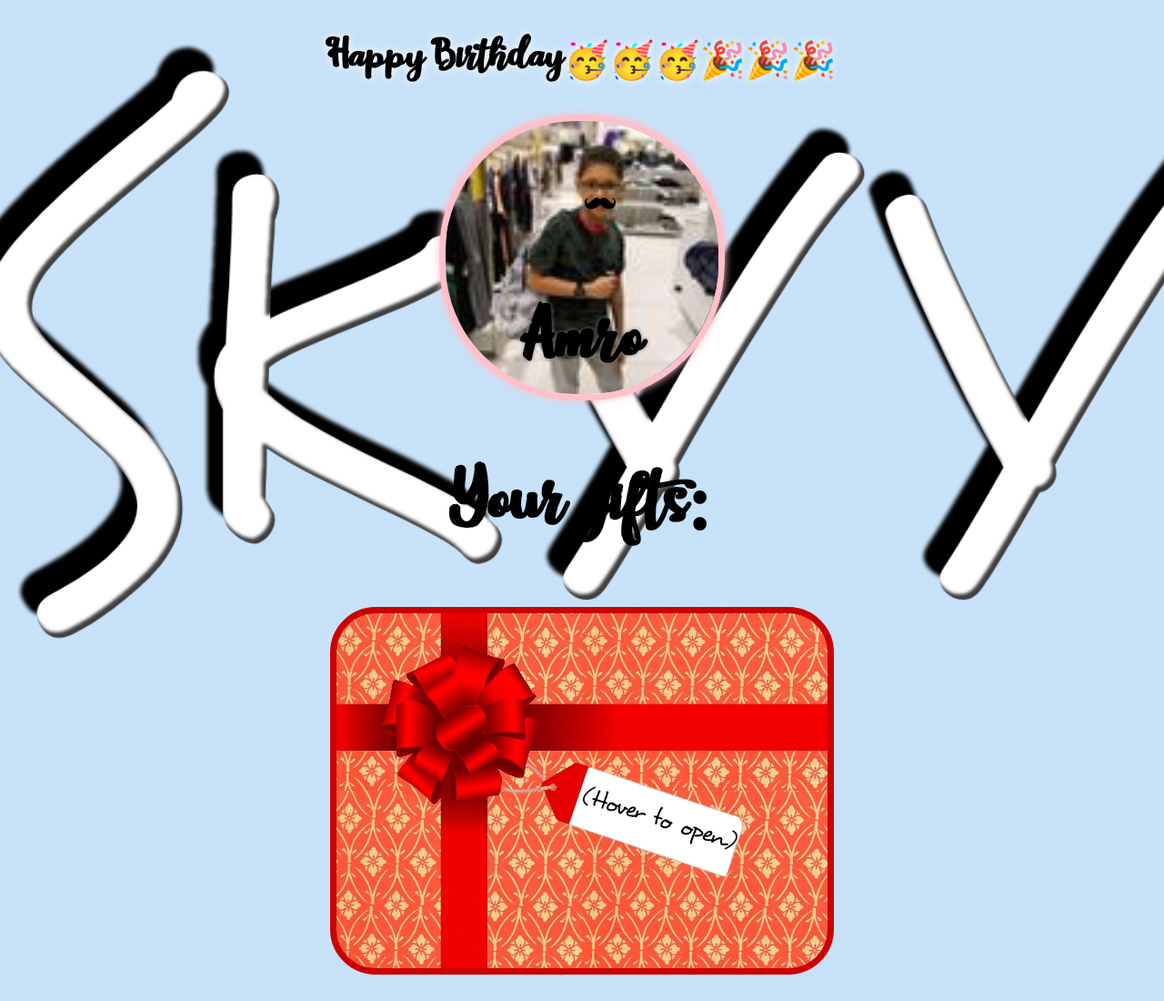
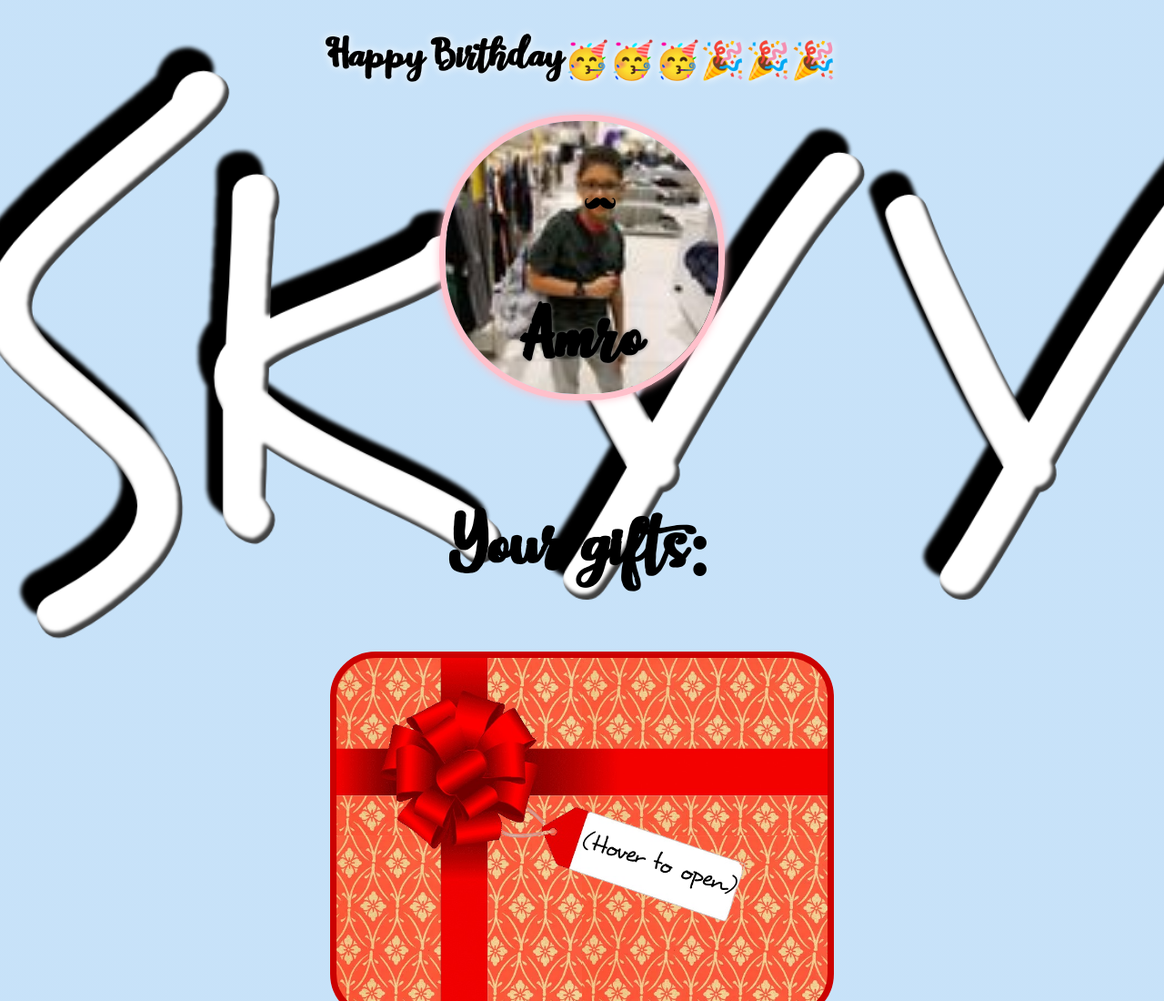
Before and after one commit to bruhitsme1850/Birthday-gift-site, a plain HTML site: page index.html in a window 1280 px wide. Shown: the top 1100 px of the page at 91% size. Drawn offline with Linux system fonts and the light colour scheme.

Commit message:
sharedlink-icon

```diff
--- a/index.html
+++ b/index.html
@@ -6,6 +6,8 @@
     <meta charset="UTF-8" />
     <meta http-equiv="X-UA-Compatible" content="IE=edge" />
     <meta name="viewport" content="width=device-width, initial-scale=1.0" />
+    <meta content="og:image" content = "facebook.com/Assets/mustache.png">
+    <meta content="og:image:type" content = "image/png">
     <title>Birthday-present</title>
   </head>
   <body>
--- a/styles.css
+++ b/styles.css
@@ -72,6 +72,7 @@ body {
 
 #gift-title {
   font-size: 90px;
+  margin-top: 110px;
 }
 
 .gift-style {
```
